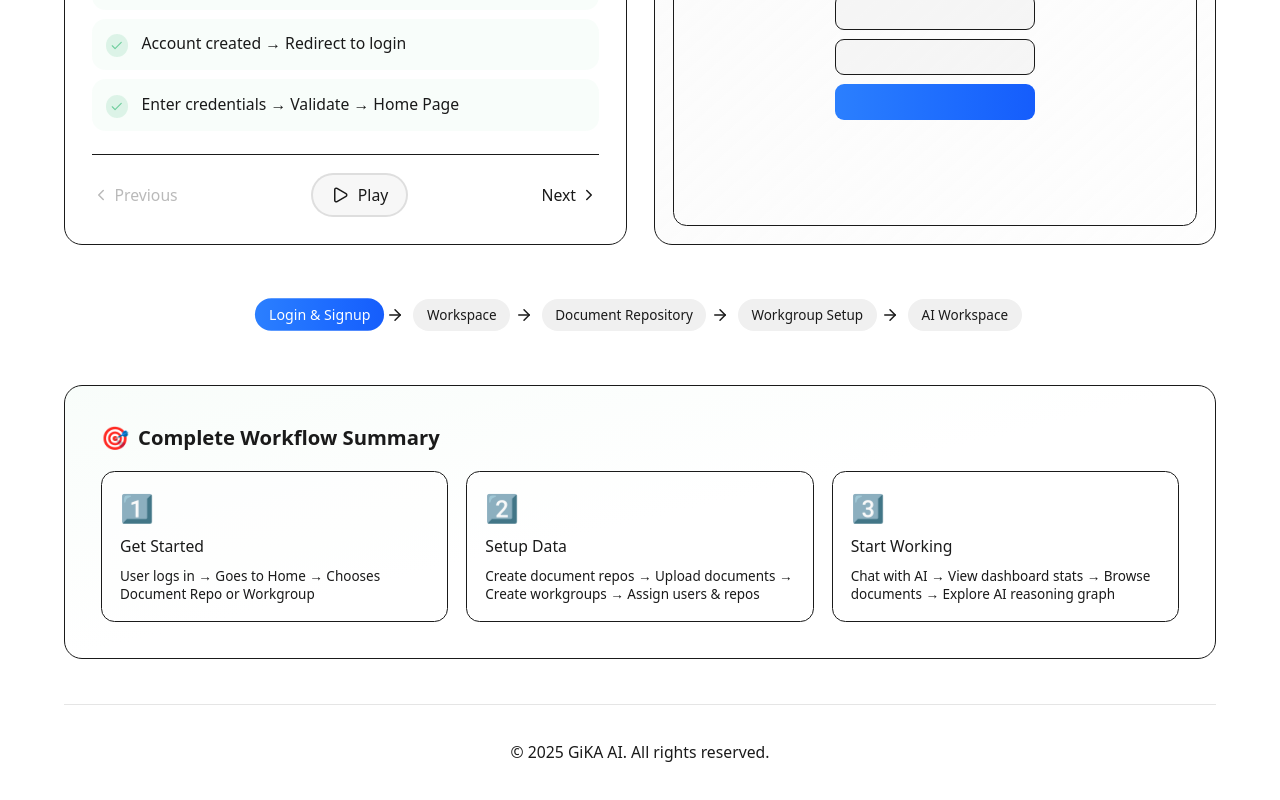
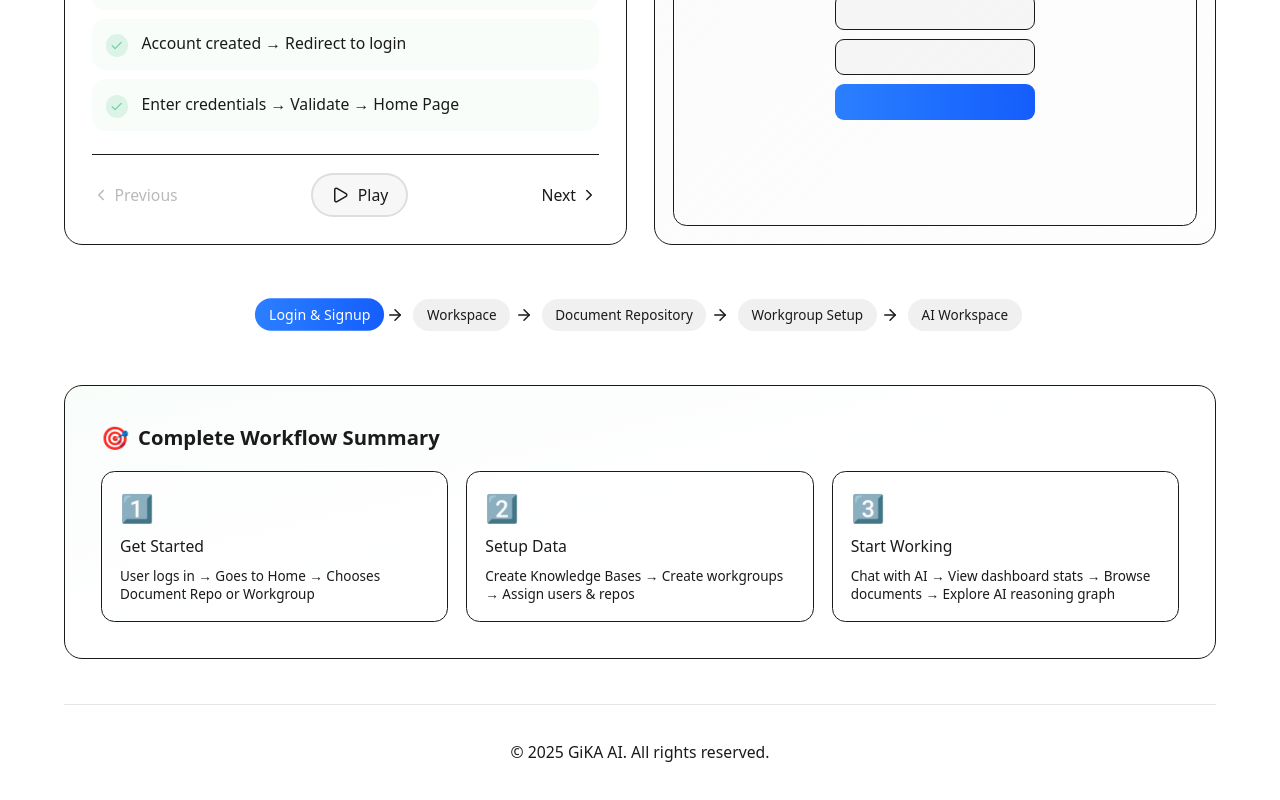
Before and after one commit to geetansh-GiKA/gikagraph, a Next.js app: page /how-it-works in a window 1280 px wide. Shown: the part 3011-3811 px from the top of the page. Built offline with nearby package versions, Linux system fonts and the light colour scheme.

Commit message:
change the description in how it works

```diff
--- a/src/app/how-it-works/page.tsx
+++ b/src/app/how-it-works/page.tsx
@@ -231,7 +231,7 @@
               <div className="space-y-2 p-4 rounded-xl bg-background/50 border">
                 <div className="text-2xl">2️⃣</div>
                 <h5 className="font-medium text-sm">Setup Data</h5>
-                <p className="text-xs text-muted-foreground">Create document repos → Upload documents → Create workgroups → Assign users & repos</p>
+                <p className="text-xs text-muted-foreground">Create Knowledge Bases → Create workgroups → Assign users & repos</p>
               </div>
               <div className="space-y-2 p-4 rounded-xl bg-background/50 border">
                 <div className="text-2xl">3️⃣</div>
```
